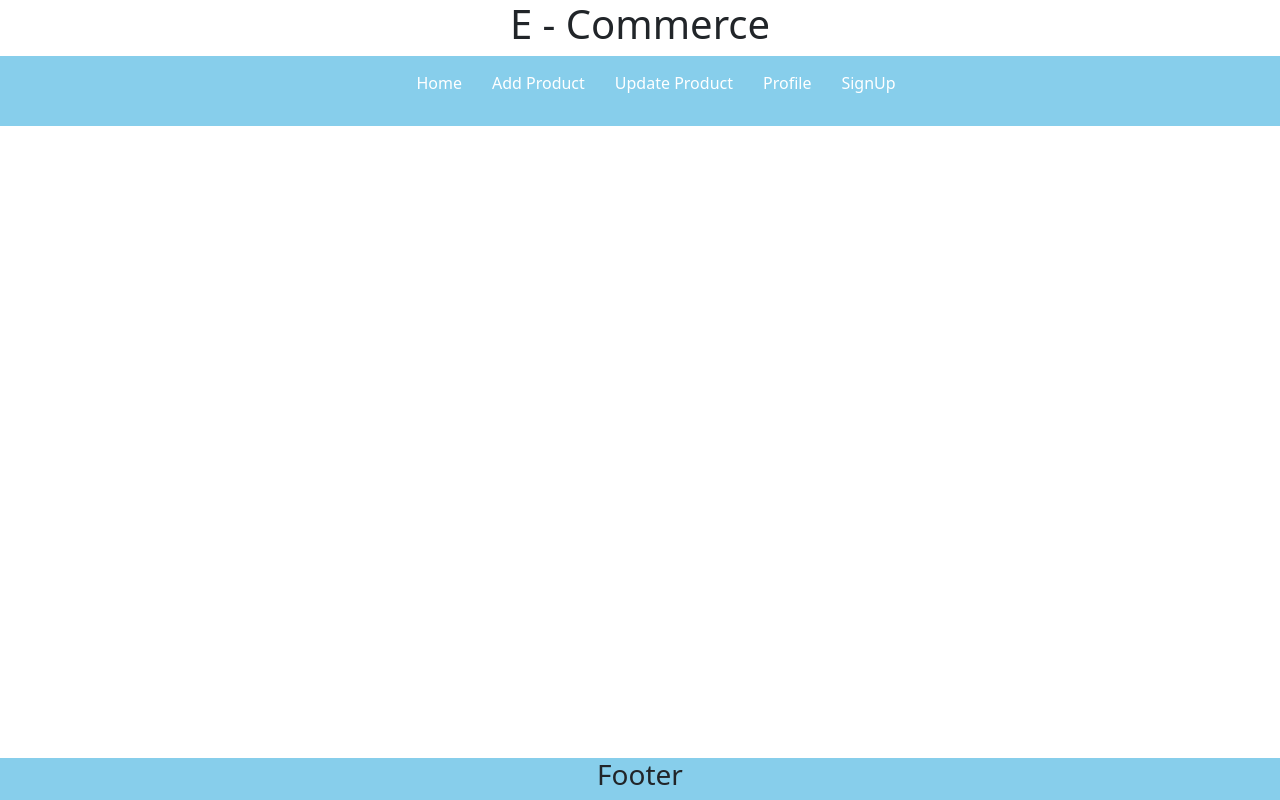
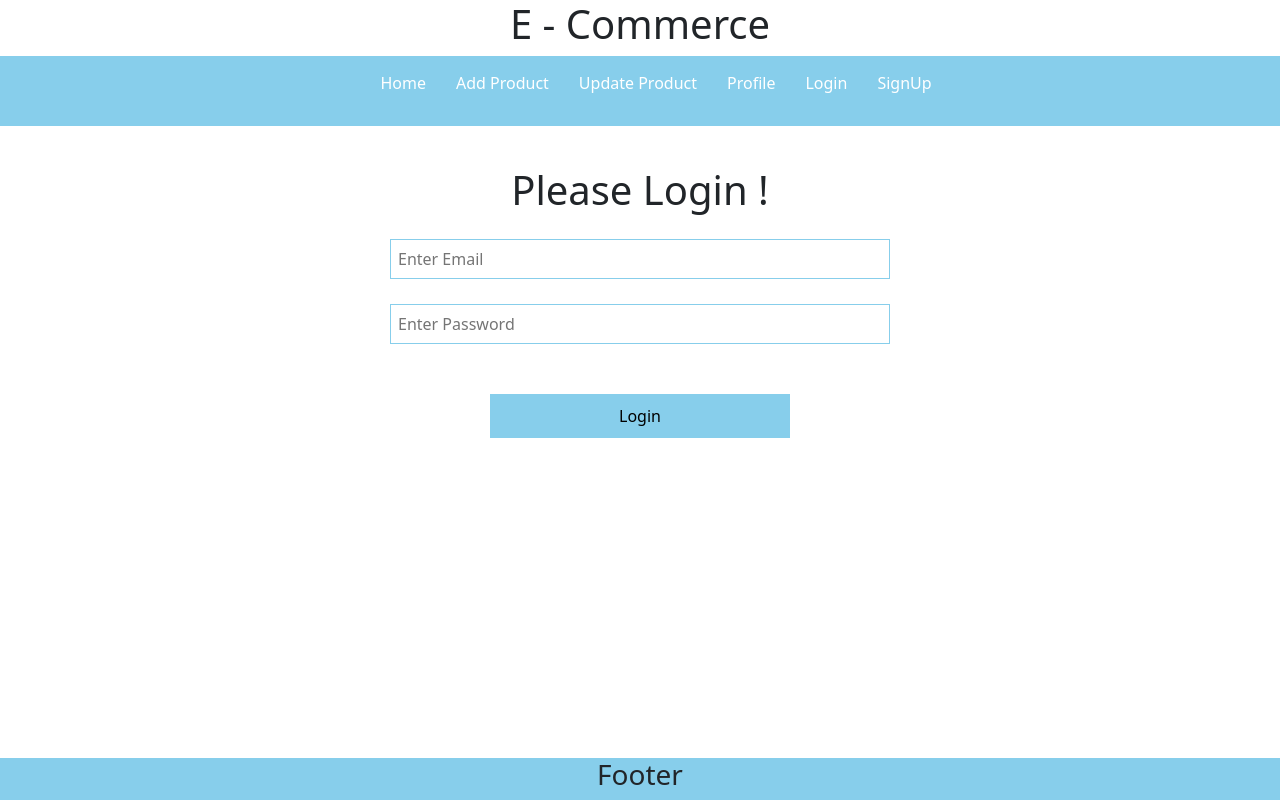
Before and after one commit to Anish010/E-commerce-basic-website-model, a React (Create React App) app in the folder front-end/: page /login in a window 1280 px wide. Built offline with nearby package versions, Linux system fonts and the light colour scheme.

Commit message:
created login component, made login route in app.js, added link for login nav.js, created login form, added useState hooks for email and password.

```diff
--- a/front-end/src/App.css
+++ b/front-end/src/App.css
@@ -1,13 +1,20 @@
 .App {
   text-align: center;
 }
-
 .inputBox{
   display: block;
   margin:25px auto;
   padding:7px;
   width:500px;
   border : 1px solid skyblue;
+}
+
+.register{
+  margin-top: 40px;
+}
+
+.login{
+  margin-top: 40px;
 }
 .nav-ul li{
   display : inline-block;
--- a/front-end/src/App.js
+++ b/front-end/src/App.js
@@ -5,6 +5,7 @@
 import SignUp from "./components/SignUp";
 import { BrowserRouter, Routes, Route } from "react-router-dom";
 import PrivateComponent from "./components/PrivateComponent";
+import Login from "./components/Login";
 function App() {
   return (
     <div className="App">
@@ -20,6 +21,7 @@
             <Route path="/profile" element={<h1>Profile Page</h1>} />
           </Route>
           <Route path="/signup" element={<SignUp />} />
+          <Route path="/login" element={<Login />} />
         </Routes>
       </BrowserRouter>
       <Footer />
--- /dev/null
+++ b/front-end/src/components/Login.js
@@ -0,0 +1,33 @@
+import React, { useState } from "react";
+
+const Login = () => {
+  const [email, setEmail] = useState("");
+  const [password, setPassword] = useState("");
+
+  const handleLogin = () => {
+    console.log(email, password);
+  };
+  return (
+    <div className="login">
+      <h1>Please Login !</h1>
+      <input
+        type="text"
+        className="inputBox"
+        placeholder="Enter Email"
+        onChange={(e) => setEmail(e.target.value)}
+        value={email}
+      />
+      <input
+        type="password"
+        className="inputBox"
+        placeholder="Enter Password"
+        value={password}
+        onChange={(e) => setPassword(e.target.value)}
+      />
+      <button className="appButton" type="button" onClick={handleLogin}>
+        Login
+      </button>
+    </div>
+  );
+};
+export default Login;
--- a/front-end/src/components/Nav.js
+++ b/front-end/src/components/Nav.js
@@ -23,7 +23,9 @@
         <li>
           <Link to="/profile">Profile</Link>
         </li>
-
+        <li>
+          <Link to="/login">Login</Link>
+        </li>
         <li>
           {auth ? (
             <Link onClick={logout} to="/signup">
```
